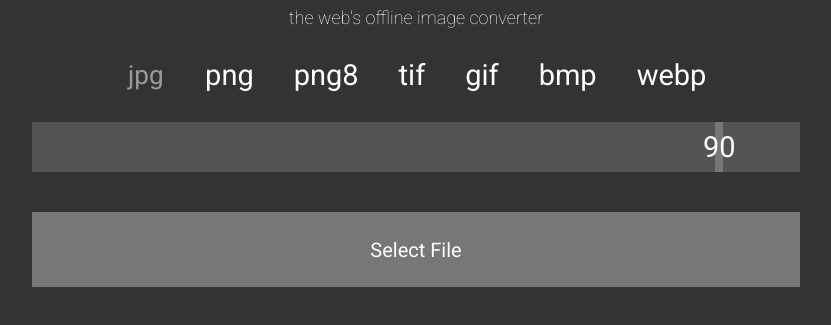
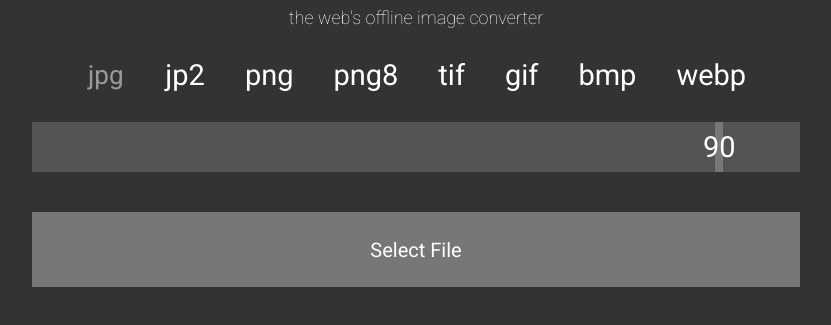
Before and after one commit to EnderPicture/image-utilities, a website built with webpack: page dist/index.html in a window 1280 px wide. Shown: the part 177-502 px from the top of the page, without its empty margins (224-1055 px from the left). Built offline with nearby package versions, Linux system fonts and the light colour scheme.

Commit message:
added JPEG 2000 format

```diff
--- a/src/index.js
+++ b/src/index.js
@@ -7,6 +7,7 @@ var app = new Vue({
     data: {
         formats: [
             'jpg',
+            'jp2',
             'png',
             'png8',
             'tif',
```
Also changed, not shown: dist/index.html, 1 other file.
